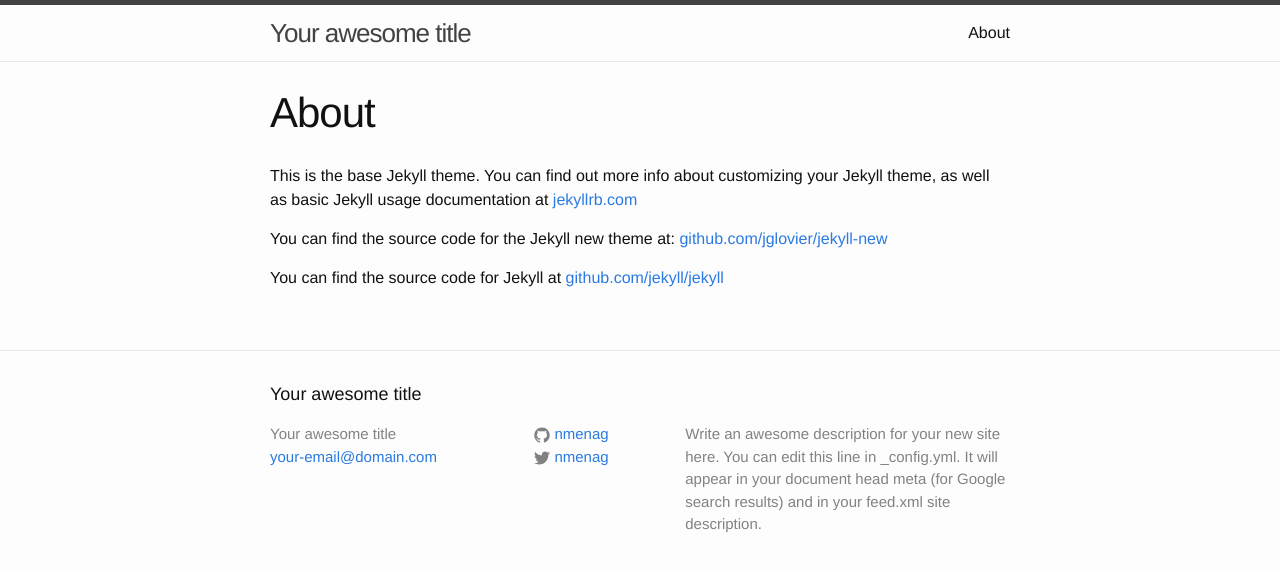
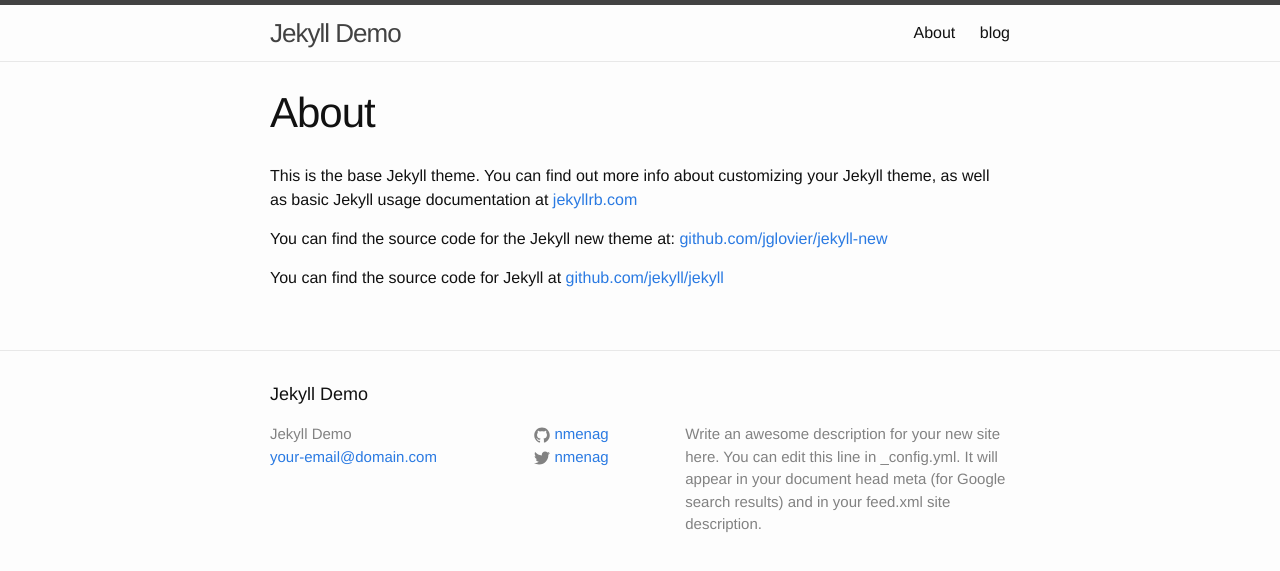
Before and after one commit to nmenag/jekyll-demo, a Jekyll site: the page built from about.md, in a window 1280 px wide. Shown: the top 571 px of the page. Built offline with Jekyll 4.4.1, drawn with Linux system fonts in a browser that asks for light colours.

Commit message:
Add page blog

```diff
--- a/Gemfile
+++ /dev/null
@@ -1,3 +0,0 @@
-source 'https://rubygems.org'
-gem 'github-pages'
-gem 'jekyll-sass-converter'
--- a/_config.yml
+++ b/_config.yml
@@ -1,16 +1,26 @@
+# This is the default format.
+# For more see: https://github.com/mojombo/jekyll/wiki/Permalink
 # Site settings
-title: Your awesome title
+
+Permalink: pretty
+# relative_permalink: true
+
+#setup
+title: Jekyll Demo
 email: your-email@domain.com
 description: > # this means to ignore newlines until "baseurl:"
   Write an awesome description for your new site here. You can edit this
   line in _config.yml. It will appear in your document head meta (for
   Google search results) and in your feed.xml site description.
 baseurl: "" # the subpath of your site, e.g. /blog/
-url: "http://yourdomain.com" # the base hostname & protocol for your site
+url: "http://nmenag.github.io/jekyll-demo/" # the base hostname & protocol for your site
+baseurl: "/jekyll-demo"
 twitter_username: nmenag
 github_username:  nmenag
+
 
 # Build settings
 markdown: kramdown
 sass:
-    sass_dir: _sass
+    sass_dir: /assets/css/_sass
+    style: compressed
--- a/_includes/head.html
+++ b/_includes/head.html
@@ -6,7 +6,7 @@
   <title>{% if page.title %}{{ page.title }}{% else %}{{ site.title }}{% endif %}</title>
   <meta name="description" content="{% if page.excerpt %}{{ page.excerpt | strip_html | strip_newlines | truncate: 160 }}{% else %}{{ site.description }}{% endif %}">
 
-  <link rel="stylesheet" href="{{ "/css/main.css" | prepend: site.baseurl }}">
+  <link rel="stylesheet" href="{{ "/assets/css/main.css" | prepend: site.baseurl }}">
   <link rel="canonical" href="{{ page.url | replace:'index.html','' | prepend: site.baseurl | prepend: site.url }}">
   <link rel="alternate" type="application/atom+xml" title="{{ site.title }}" href="{{ "/feed.xml" | prepend: site.baseurl | prepend: site.url }}" />
 </head>
--- a/about.md
+++ b/about.md
@@ -1,7 +1,7 @@
 ---
 layout: page
 title: About
-permalink: /about/
+permalink: about/
 ---
 
 This is the base Jekyll theme. You can find out more info about customizing your Jekyll theme, as well as basic Jekyll usage documentation at [jekyllrb.com](http://jekyllrb.com/)
--- a/index.html
+++ b/index.html
@@ -17,7 +17,4 @@ layout: default
       </li>
     {% endfor %}
   </ul>
-
-  <p class="rss-subscribe">subscribe <a href="{{ "/feed.xml" | prepend: site.baseurl }}">via RSS</a></p>
-
 </div>
```
Also changed, not shown: _posts/2014-12-16-aswers.markdown (added, +7 -0 lines), blog.textile (added, +8 -0 lines), Gemfile.lock (deleted), assets/css/_sass/_base.scss (renamed from _sass/_base.scss), assets/css/_sass/_layout.scss (renamed from _sass/_layout.scss), assets/css/_sass/_syntax-highlighting.scss (renamed from _sass/_syntax-highlighting.scss), assets/css/main.scss (renamed from css/main.scss).
